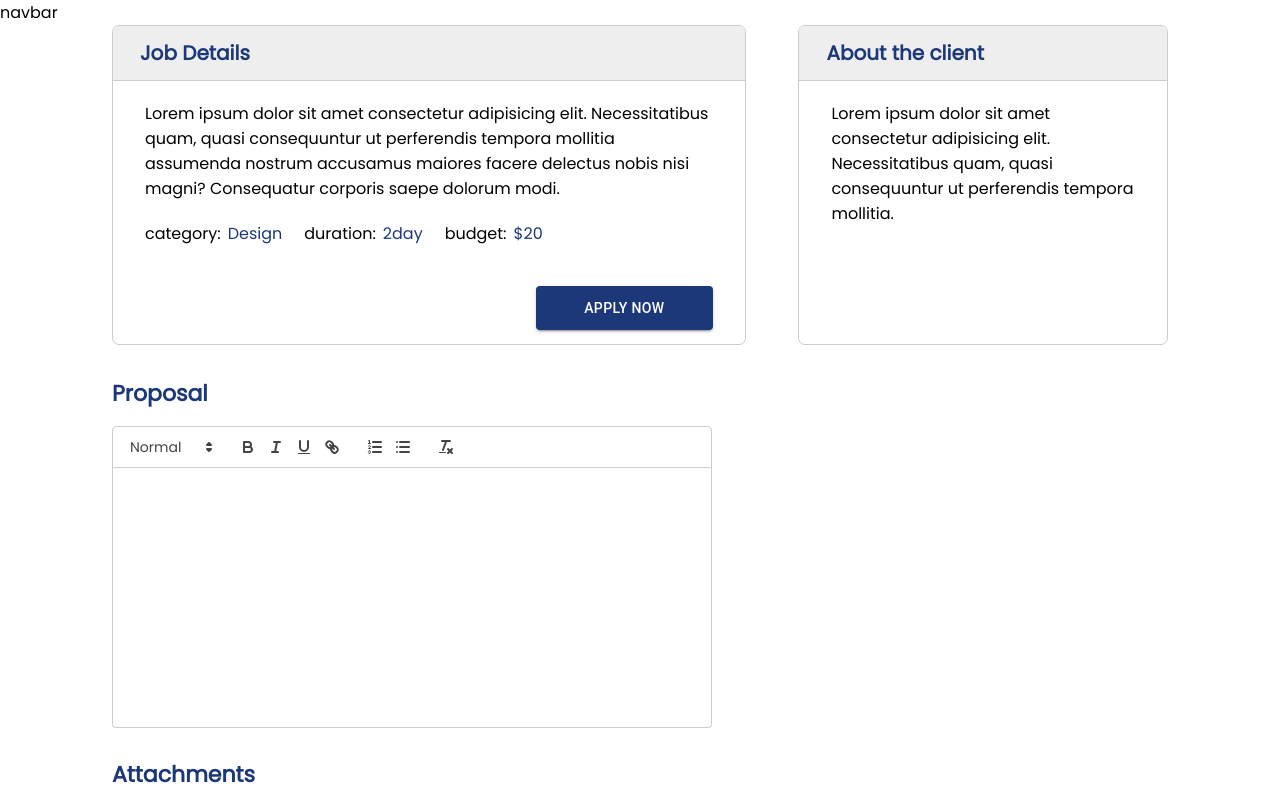
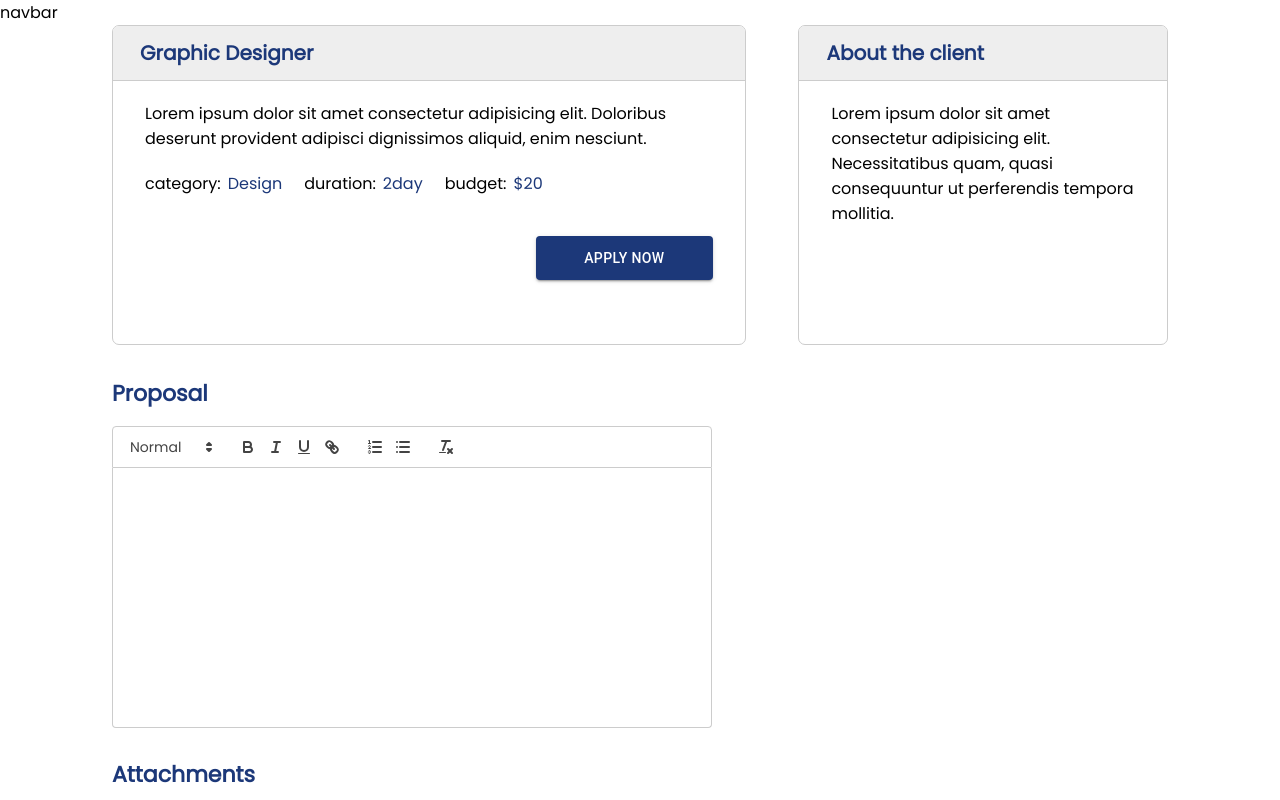
Before and after one commit to CA-G12/g-lanceer, a React (Create React App) app in the folder client/: page /job/1 in a window 1280 px wide. Shown: the top 800 px of the page. Built offline with nearby package versions, Linux system fonts and the light colour scheme.

Commit message:
feat: edit job component to dynamic

```diff
--- a/client/src/components/jobDetails/index.tsx
+++ b/client/src/components/jobDetails/index.tsx
@@ -2,8 +2,10 @@ import { Button } from '@mui/material';
 import './style.css';
 
 interface Job {
+  title: string
   category: string,
   duration: string,
+  description: string,
   budget: number
 }
 interface Props {
@@ -15,16 +17,10 @@ function JobDetails({ job }: Props) {
     <div className="wrapper ">
       <div className="details">
         <div className="top">
-          <h2>Job Details</h2>
+          <h2>{job.title}</h2>
         </div>
         <div className="content">
-          <p>
-            Lorem ipsum dolor sit amet consectetur
-            adipisicing elit. Necessitatibus quam, quasi
-            consequuntur ut perferendis tempora mollitia
-            assumenda nostrum accusamus maiores facere delectus
-            nobis nisi magni? Consequatur corporis saepe dolorum modi.
-          </p>
+          <p>{job.description}</p>
           <div className="jobs-details">
             <p>
               category:
--- a/client/src/pages/Job/index.tsx
+++ b/client/src/pages/Job/index.tsx
@@ -2,15 +2,22 @@ import JobDetails from '../../components/jobDetails';
 import ProposalForm from '../../components/ProposalForm';
 
 interface JobAbout {
+  title: string
   category: string,
   duration: string,
+  description: string,
   budget: number
 }
 
 const job: JobAbout = {
+  title: 'Graphic Designer',
+  description: `Lorem ipsum dolor sit amet consectetur
+          adipisicing elit. Doloribus deserunt provident
+          adipisci dignissimos aliquid, enim nesciunt.`,
   category: 'Design',
   duration: '2day',
   budget: 20,
+
 };
 
 function Job() {
```
